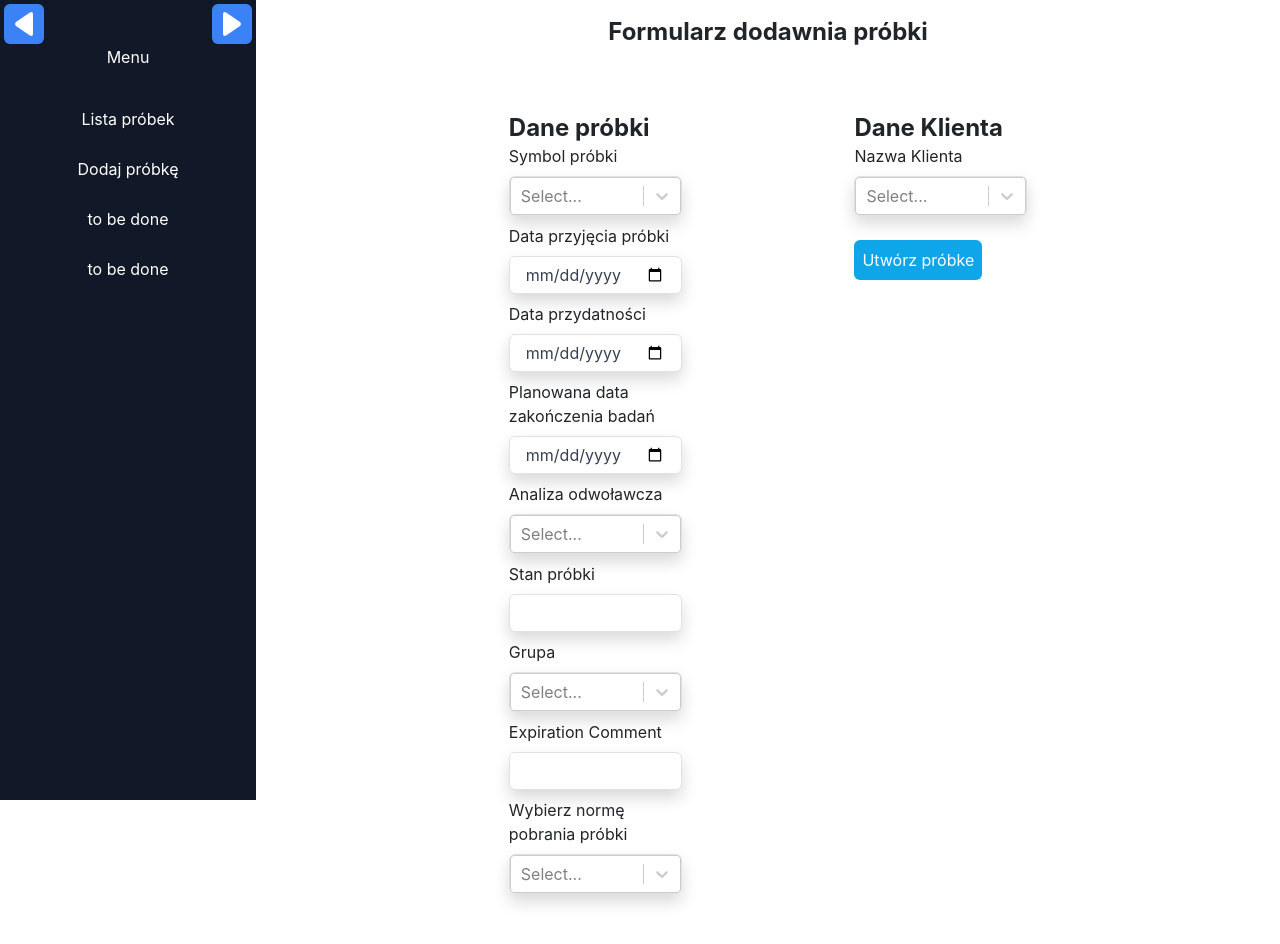
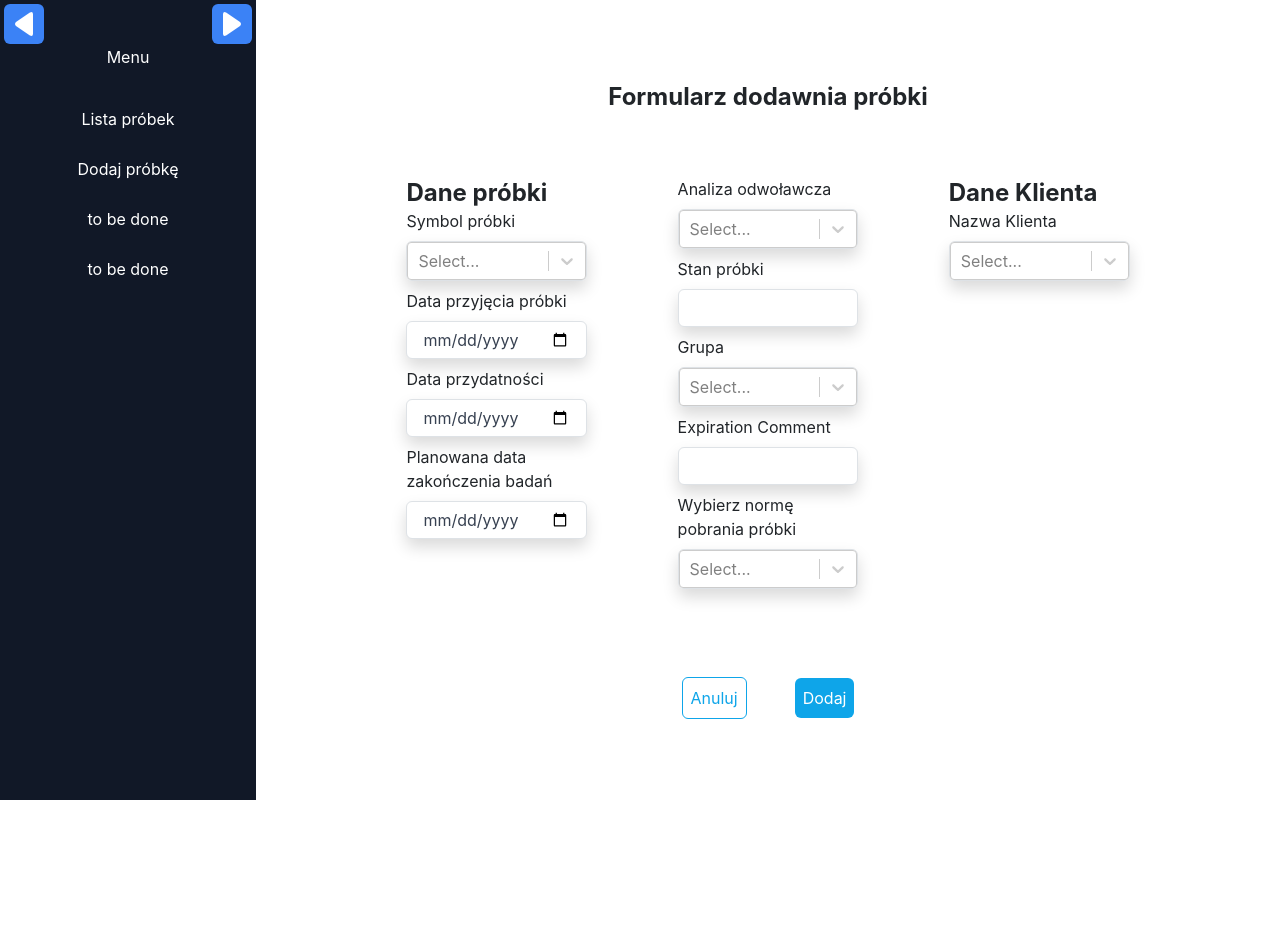
Before and after one commit to wiktorwozny/SampleLab, a React (Create React App) app in the folder slp-frontend/: page /addSample in a window 1280 px wide. Shown: the top 944 px of the page. After the commit the page ends 800 px from the top, so only its background shows below. Built offline with nearby package versions, Linux system fonts and the light colour scheme; no server answers.

Commit message:
adjusted buttons

```diff
--- a/slp-frontend/src/components/ExaminationForm.tsx
+++ b/slp-frontend/src/components/ExaminationForm.tsx
@@ -5,7 +5,7 @@ import {FormProvider, useForm} from "react-hook-form";
 import {FormLabel} from "./ui/Labels";
 import {Input} from "./ui/Input";
 import {FormSelect} from "./ui/Select";
-import {Button} from "./ui/Button";
+import {Button, CancelButton} from "./ui/Button";
 import {getIndicationById} from "../helpers/indicationApi";
 import {Examination, Indication, Sample} from "../utils/types";
 import {getSampleById} from "../helpers/sampleApi";
@@ -167,9 +167,11 @@ const ExaminationForm: FC<{}> = () => {
 
     return (<div className='flex flex-col justify-center items-center w-full'>
         <h1 className="text-center font-bold my-10 text-2xl">Dodawanie wyników badań</h1>
-        {indication && <h3 className="text-center font-bold mb-5 text-2xl">{indication.name}</h3>}
+        {indication && <h3 className="text-center font-bold text-2xl">{indication.name}</h3>}
         <FormProvider {...methods}>
-            <form className="w-4/5 flex justify-between p-5 bg-white rounded text-left" onSubmit={handleSubmit(submit)}>
+            <form className="w-4/5 p-5 bg-white rounded text-left" onSubmit={handleSubmit(submit)}>
+                <div className='flex-col'>
+                    <div className='flex justify-between p-5 bg-white rounded text-left w-100%'>
                         <div className='w-1/2'>
                             <FormLabel>Oznakowanie</FormLabel>
                             <Input {...register("signage")}
@@ -232,9 +234,14 @@ const ExaminationForm: FC<{}> = () => {
                             <FormLabel>LOQ</FormLabel>
                             <Input {...register("loq")}
                             />
+                        </div>
+                    </div>
+                    <div className='flex justify-center gap-5'>
+                        <CancelButton type='button' className='mt-3' onClick={() => navigate(`/sample/manageExaminations/${sampleId}`)}>Anuluj</CancelButton>
+                        <Button type="submit" className='mt-3 justify-self-end'>Zapisz</Button>
+                    </div>
+                </div>
 
-                    <Button type="submit" className='mt-3 w-1/2 justify-self-end'>Zapisz</Button>
-                </div>
             </form>
         </FormProvider>
 
--- a/slp-frontend/src/components/ExaminationsList.tsx
+++ b/slp-frontend/src/components/ExaminationsList.tsx
@@ -117,6 +117,7 @@ const ExaminationsList: FC<{}> = () => {
                     )}
                 </Div>
             ))}
+            <Button type='button' className='mt-3' onClick={() => navigate(`/sample/${sampleId}`)}>Powrót</Button>
         </div>
     );
 }
--- a/slp-frontend/src/components/ReportDataForm.tsx
+++ b/slp-frontend/src/components/ReportDataForm.tsx
@@ -3,16 +3,16 @@ import {Input} from './ui/Input';
 import {FormSelect} from './ui/Select';
 import {FormProvider, useForm} from 'react-hook-form';
 import {FormLabel} from './ui/Labels';
-import {Button} from './ui/Button';
+import {Button, CancelButton} from './ui/Button';
 import {Address, ReportData} from '../utils/types';
 import {getAllAddresses} from '../helpers/addressApi';
 // import { addReportDataToSample } from '../helpers/sampleApi';
 // import {addReportDataToSample} from '../helpers/reportDataApi';
-import { addReportData } from '../helpers/reportDataApi';
+import {addReportData} from '../helpers/reportDataApi';
 import {useNavigate, useParams} from 'react-router-dom';
 import AddressForm from './AddressForm';
-import { AddressController } from './ui/AddressController';
-import { getReportDataBySampleId } from '../helpers/reportDataApi';
+import {AddressController} from './ui/AddressController';
+import {getReportDataBySampleId} from '../helpers/reportDataApi';
 
 type ReportDataFormFields = {
     manufacturerName: string,
@@ -72,7 +72,7 @@ const ReportDataForm: FC<{}> = ({}) => {
                 console.log(err)
             }
         }
-        if(sampleId){
+        if (sampleId) {
             getReportData();
         }
     }, [])
@@ -100,8 +100,8 @@ const ReportDataForm: FC<{}> = ({}) => {
     }, [reportData, setValue]);
 
     const submit = async (values: any) => {
-        values.sampleId = sampleId===undefined? null:parseInt(sampleId)
-        if(reportData){
+        values.sampleId = sampleId === undefined ? null : parseInt(sampleId)
+        if (reportData) {
             values.id = reportData.id;
         }
         console.log(values)
@@ -117,7 +117,9 @@ const ReportDataForm: FC<{}> = ({}) => {
     return (<div className='flex flex-col justify-center items-center w-full'>
         <h2 className="text-center font-bold my-10 text-2xl">Dodawanie dodatkowych informacji</h2>
         <FormProvider {...method}>
-            <form className="w-3/5 flex justify-between p-5 bg-white rounded text-left" onSubmit={handleSubmit(submit)}>
+            <form className="w-4/5 p-5 bg-white rounded text-left" onSubmit={handleSubmit(submit)}>
+                <div className='flex-col'>
+                    <div className='flex justify-between p-5 bg-white rounded text-left w-100%'>
                         <div className='w-1/3'>
                             {/* <h2 className='text-2xl font-bold'></h2> */}
                             <FormLabel>Nazwa producenta</FormLabel>
@@ -146,16 +148,22 @@ const ReportDataForm: FC<{}> = ({}) => {
 
                             <div className='flex'>
                                 <div className='flex mr-7'>
-                            <input className="form-check-input" type="radio" name="typeOfAddress" onChange={val=>{setIsSeller(true)}} defaultChecked/>
+                                    <input className="form-check-input" type="radio" name="typeOfAddress"
+                                           onChange={val => {
+                                               setIsSeller(true)
+                                           }} defaultChecked/>
                                     <div>&nbsp;sprzedawca</div>
                                 </div>
                                 <div className='flex'>
-                            <input className="form-check-input" type="radio" name="typeOfAddress" onChange={val=>{setIsSeller(false)}}/>
+                                    <input className="form-check-input" type="radio" name="typeOfAddress"
+                                           onChange={val => {
+                                               setIsSeller(false)
+                                           }}/>
                                     <div>&nbsp;dostawca</div>
                                 </div>
                             </div>
 
-                    {!isSeller&&<>
+                            {!isSeller && <>
                                 <FormLabel>Nazwa dostawcy</FormLabel>
                                 <Input {...register("supplierName", {
                                     required: {
@@ -182,7 +190,7 @@ const ReportDataForm: FC<{}> = ({}) => {
                             </>}
 
 
-                    {isSeller&&<><FormLabel>Nazwa sprzedawcy</FormLabel>
+                            {isSeller && <><FormLabel>Nazwa sprzedawcy</FormLabel>
                                 <Input {...register("sellerName", {
                                     required: {
                                         value: true,
@@ -265,8 +273,16 @@ const ReportDataForm: FC<{}> = ({}) => {
                             />
                             {errors.deliveryMethod && errors.deliveryMethod.message &&
                                 <p className="text-red-600">{`${errors.deliveryMethod.message}`}</p>}
+                        </div>
+                    </div>
 
-                    <Button type="submit" className='mt-3 w-full justify-self-end' onClick={()=>{handleSubmit(submit)()}}>Dodaj</Button>
+                    <div className='flex justify-center p-5 gap-5'>
+                        <CancelButton type='button' className='mt-3' onClick={() => navigate(`/sample/${sampleId}`)}>Anuluj</CancelButton>
+                        <Button type="submit" className='mt-3 justify-self-end' onClick={() => {
+                            handleSubmit(submit)()
+                        }}>Dodaj</Button>
+                    </div>
+
                 </div>
             </form>
         </FormProvider>
--- a/slp-frontend/src/components/SampleForm.tsx
+++ b/slp-frontend/src/components/SampleForm.tsx
@@ -3,7 +3,7 @@ import { Input } from './ui/Input';
 import { FormSelect } from './ui/Select';
 import { FormProvider, useForm } from 'react-hook-form';
 import { FormLabel } from './ui/Labels';
-import { Button } from './ui/Button';
+import {Button, CancelButton} from './ui/Button';
 import { getAllCodes } from '../helpers/codeApi';
 import { getAllClients } from '../helpers/clientApi';
 import { getAllInspection } from '../helpers/inspectionApi';
@@ -135,8 +135,10 @@ const SampleForm:FC<{}>=()=>{
     return(<div className='flex flex-col justify-center items-center w-full'>
         <h2 className="text-center font-bold my-3 text-2xl">Formularz dodawnia próbki</h2>
         <FormProvider {...method}>
-            <form className="w-3/5 flex justify-between p-5 bg-white rounded text-left" onSubmit={handleSubmit(submit)}>
-                <div className='w-1/3'>
+            <form className="w-4/5 bg-white rounded text-left" onSubmit={handleSubmit(submit)}>
+                <div className='flex-col'>
+                    <div className='flex justify-between p-5 bg-white rounded text-left w-100%'>
+                        <div className='w-1/4'>
                             <h2 className='text-2xl font-bold'>Dane próbki</h2>
                             <FormLabel>Symbol próbki</FormLabel>
                             <FormSelect
@@ -181,7 +183,8 @@ const SampleForm:FC<{}>=()=>{
                             {errors.examinationEndDate && errors.examinationEndDate.message &&
                                 <p className="text-red-600">{`${errors.examinationEndDate.message}`}</p>}
 
-
+                        </div>
+                        <div className='w-1/4'>
                             <FormLabel>Analiza odwoławcza</FormLabel>
                             <FormSelect
                                 className="my-custom-class"
@@ -241,7 +244,7 @@ const SampleForm:FC<{}>=()=>{
                             {errors.samplingStandard && errors.samplingStandard.message &&
                                 <p className="text-red-600">{`${errors.samplingStandard.message}`}</p>}
                         </div>
-                <div className='w-1/3'>
+                        <div className='w-1/4'>
                             <h2 className='font-bold text-2xl'>Dane Klienta</h2>
                             <FormLabel>Nazwa Klienta</FormLabel>
                             <FormSelect
@@ -281,8 +284,15 @@ const SampleForm:FC<{}>=()=>{
                             message:"Pole wymagane"
                         }})}
                     /> */}
-                    <Button type="submit" className='mt-3'>Utwórz próbke</Button>
                         </div>
+                    </div>
+                    <div className='flex justify-center p-3 gap-5'>
+                        <CancelButton type='button' className='mt-3' onClick={() => navigate('/')}>Anuluj</CancelButton>
+                        <Button type="submit" className='mt-3'>Dodaj</Button>
+
+                    </div>
+                </div>
+
             </form>
         </FormProvider>
 
--- a/slp-frontend/src/components/Sidebar.tsx
+++ b/slp-frontend/src/components/Sidebar.tsx
@@ -16,8 +16,8 @@ const Sidebar: React.FC = () => {
     };
 
     return (
-        <div className="sticky p-15 bg-gray-900 h-screen min-w-64 max-w-64">
-            <NavigationArrows onPrevious={handlePrevious} onNext={handleNext}/>
+        <div className="sticky p-15 bg-gray-900 min-h-screen h-100% min-w-64 max-w-64">
+        <NavigationArrows onPrevious={handlePrevious} onNext={handleNext}/>
             <div className="">
                 <h2 className="pt-12 pb-4 text-white">Menu</h2>
                 <ul className="list-none p-0">
--- a/slp-frontend/src/components/ui/Button.tsx
+++ b/slp-frontend/src/components/ui/Button.tsx
@@ -6,3 +6,12 @@ export const Button=({ className="", type, children, ...props}:React.HTMLAttribu
         {children}
     </button>)
 }
+
+export const CancelButton=({ className="", type, children, ...props}:React.HTMLAttributes<HTMLButtonElement>&{type:"button" | "submit" | "reset"}) => {
+    return(<button
+        className={`p-2 bg-white rounded self-center text-sky-500 border-1 border-sky-500 hover:bg-blue-100 ${className}`}
+        type={type}
+        {...props}>
+        {children}
+    </button>)
+}
--- a/slp-frontend/src/pages/SingleSamplePage.tsx
+++ b/slp-frontend/src/pages/SingleSamplePage.tsx
@@ -95,7 +95,7 @@ const SingleSamplePage = () => {
             {`${sample?.state}`}
         </Div>
 
-        <div className="flex justify-between w-3/4">
+        <div className="flex justify-between w-3/4 p-3">
             <Button type="button" onClick={()=>{navigate(`/sample/addReportData/${sampleId}`)}}>Dodaj dodatkowe informacje</Button>
             <Button type="button" onClick={() => {navigate(`/sample/manageExaminations/${sampleId}`)}}>Zarządzaj badaniami</Button>
             <Button type="button" onClick={(e) => {
```
Lines whose indentation alone changed are shown as unchanged.
